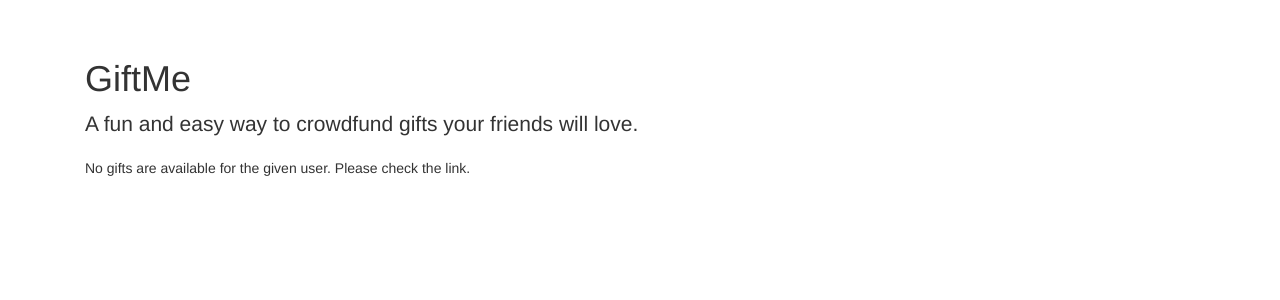
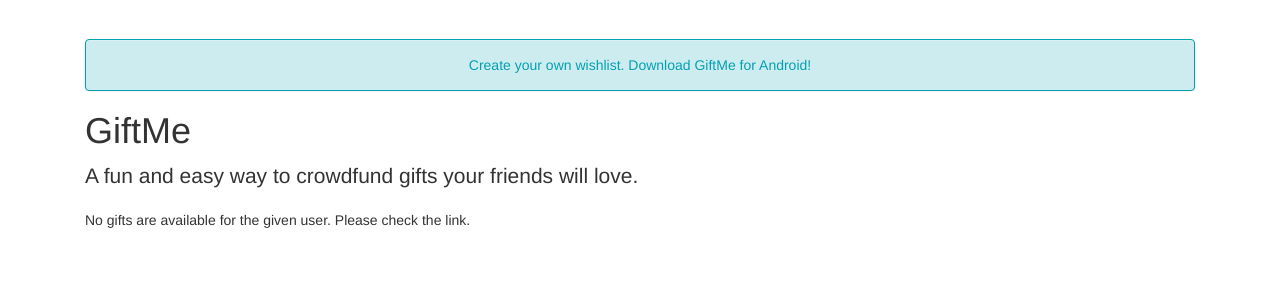
Before and after one commit to timcallagy/giftme_server, a Django app: a page that uses templates/giftme/index.html in a window 1280 px wide. Shown: the part 51-351 px from the top of the page. Run offline with Django 3.2, Linux system fonts and the light colour scheme; parts of the project's set-up code (start-up, migrations or seed data) failed here and were passed over; some libraries are stand-ins or nearby versions.

Commit message:
Links to Google Play and Wishlist added

```diff
--- a/static/css/starter-template.css
+++ b/static/css/starter-template.css
@@ -27,3 +27,57 @@
 .navbar-inverse {
     background-image: linear-gradient(to bottom, #38242E 0px, #38242E 100%);
 }
+
+.alert-blue-green {
+  color: #00A0B0;
+  background-color: #CCECEF;
+  border-color: #00A0B0;
+}
+.alert-blue-green hr {
+  border-top-color: #c9e2b3;
+}
+.alert-blue-green .alert-link {
+  color: #2b542c;
+}
+
+.btn-blue-green {
+  color: #fff;
+  background-color: #00A0B0;
+  border-color: #00A0B0;
+}
+.btn-blue-green:hover,
+.btn-blue-green:focus,
+.btn-blue-green.focus,
+.btn-blue-green:active,
+.btn-blue-green.active,
+.open > .dropdown-toggle.btn-blue-green {
+  color: #fff;
+  background-color: #00707B;
+  border-color: #00707B;
+}
+.btn-blue-green:active,
+.btn-blue-green.active,
+.open > .dropdown-toggle.btn-blue-green {
+  background-image: none;
+}
+.btn-blue-green.disabled,
+.btn-blue-green[disabled],
+fieldset[disabled] .btn-blue-green,
+.btn-blue-green.disabled:hover,
+.btn-blue-green[disabled]:hover,
+fieldset[disabled] .btn-blue-green:hover,
+.btn-blue-green.disabled:focus,
+.btn-blue-green[disabled]:focus,
+fieldset[disabled] .btn-blue-green:focus,
+.btn-blue-green.disabled.focus,
+.btn-blue-green[disabled].focus,
+fieldset[disabled] .btn-blue-green.focus,
+.btn-blue-green.disabled:active,
+.btn-blue-green[disabled]:active,
+fieldset[disabled] .btn-blue-green:active,
+.btn-blue-green.disabled.active,
+.btn-blue-green[disabled].active,
+fieldset[disabled] .btn-blue-green.active {
+  background-color: #00707B;
+  border-color: #00707B;
+}
--- a/templates/giftme/index.html
+++ b/templates/giftme/index.html
@@ -86,12 +86,30 @@
 <div class="container">
 
     <div class="starter-template">
+        <a href = "https://play.google.com/store/apps/details?id=co.giftmeapp.gift_me">
+            <div class="alert alert-blue-green">
+                <p class="text-center">Create your own wishlist. Download GiftMe for Android!</p>
+            </div>
+        </a>
+
         {% if gifts_list %}
+        {% if gifts_list.count == 1 %}
         <div class=text-center>
+            <h2>{{ owner_name }}</h2>
             <img src="http://graph.facebook.com/{{ owner_id }}/picture?width=100&height=100" class="img-thumbnail">
+            <br>
+            <br>
+            <div>
+                <a href = "https://giftmeserver.herokuapp.com/web_gifts/{{ gift.owner_id }}/0/"><button class="btn btn-blue-green">Go to full wishlist</button></a>
+            </div>
+        </div>
+        {% elif gifts_list.count > 1 %}
+        <div class=text-center>
             <h2>{{ owner_name }}'s Wishlist</h2>
+            <img src="http://graph.facebook.com/{{ owner_id }}/picture?width=100&height=100" class="img-thumbnail">
         </div>
         <br>
+        {% endif %}
         {% for gift in gifts_list %}
         <div class="row">
             <h3 class="text-center">{{ gift.name }}</h3>
@@ -132,8 +150,8 @@
         {% endfor %}
         {% elif gift_updated %}
         <div class=text-center>
+            <h2>{{ gift_updated.owner_name }}'s Gift</h2>
             <img src="http://graph.facebook.com/{{ gift_updated.owner_id }}/picture?width=100&height=100" class="img-thumbnail">
-            <h2>{{ gift_updated.owner_name }}'s Gift</h2>
         </div>
         <div class="row">
             <h3 class="text-center">{{ gift_updated.name }}</h3>
@@ -142,23 +160,30 @@
             {% else %}
             <div class="col-md-2 col-md-offset-2 text-center"><a href="{{gift_updated.url}}" ><img src="{% static gift_updated.pic %}" class="img-thumbnail" alt="Responsive image" width="150px" /></a></div><br>
             {% endif %}
-            <div class="col-md-6">
+            <div class="col-md-4">
+                <div class="text-center">
                     <div class="alert alert-success"><strong>Payment Successful!</strong></div>
+                    <a href = "https://giftmeserver.herokuapp.com/web_gifts/{{ gift.owner_id }}/0/"><button class="btn btn-blue-green">Go to full wishlist</button></a>
+                </div>
             </div>
         </div>
         {% elif gift %}
         <div class=text-center>
+            <h2>{{ gift.owner_name }}</h2>
             <img src="http://graph.facebook.com/{{ gift.owner_id }}/picture?width=100&height=100" class="img-thumbnail">
-            <h2>Gift for {{ gift.owner_name }}</h2>
+            <br>
+            <br>
+            <div>
+                <a href = "https://giftmeserver.herokuapp.com/web_gifts/{{ gift.owner_id }}/0/"><button class="btn btn-blue-green">Go to full wishlist</button></a>
             </div>
-        <br>
+        </div>
 
         <div class="row">
             <h3 class="text-center">{{ gift.name }}</h3>
             {% if 'http' in gift.pic %}
-            <div class="col-md-2 col-md-offset-2 text-center"><a href="{{gift.url}}" ><img src="{{gift.pic}}" class="img-thumbnail" alt="Responsive image" width="150px" /></a></div>
+            <div class="col-md-2 col-md-offset-2 text-center"><a href="{{gift.url}}" ><img src="{{gift.pic}}" class="img-thumbnail" alt="Responsive image" width="150px" /></a></div><br>
             {% else %}
-            <div class="col-md-2 col-md-offset-2 text-center"><a href="{{gift.url}}" ><img src="{% static gift.pic %}" class="img-thumbnail" alt="Responsive image" width="150px" /></a></div>
+            <div class="col-md-2 col-md-offset-2 text-center"><a href="{{gift.url}}" ><img src="{% static gift.pic %}" class="img-thumbnail" alt="Responsive image" width="150px" /></a></div><br>
             {% endif %}
             <div class="col-md-6">
                 <p class="text-left">
```
Also changed, not shown: 1 other file. Lines whose indentation alone changed are shown as unchanged.
